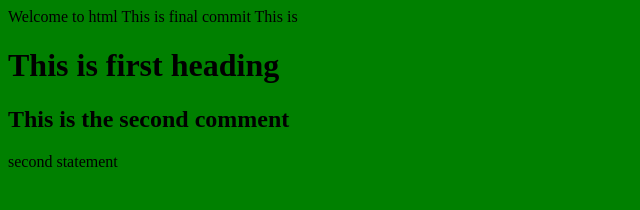
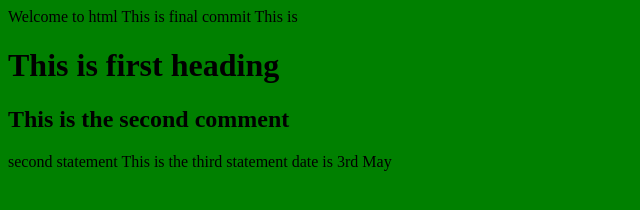
Before and after one commit to anshuldaksh2016/devops_test1, a plain HTML site: page index.html in a window 1280 px wide. Shown: the whole page, without its empty margins (0-640 px from the left). Drawn offline with Linux system fonts and the light colour scheme.

Commit message:
Commit on 3may

```diff
--- a/index.html
+++ b/index.html
@@ -5,5 +5,7 @@ This is
 <h1> This is first heading </h1>
 <h2>This is the second comment </h2>
 second statement
+This is the third statement
+date is 3rd May
 
 </body>
```
